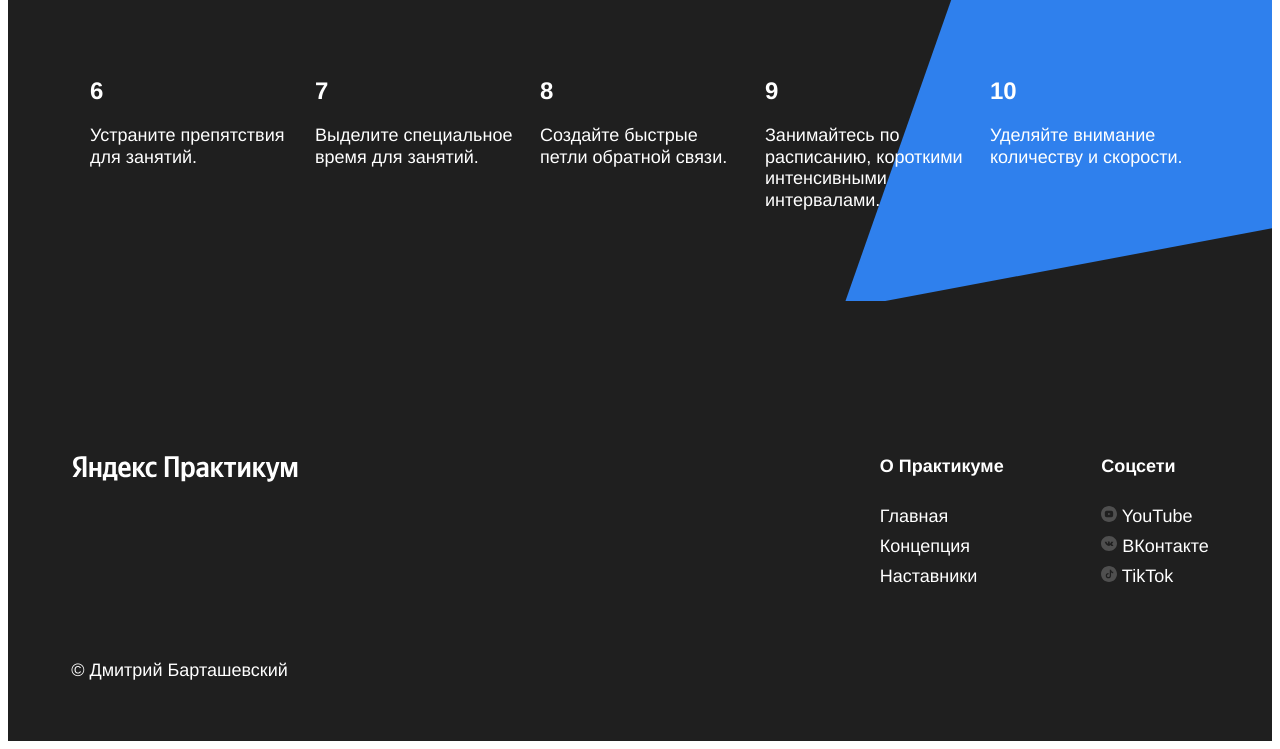
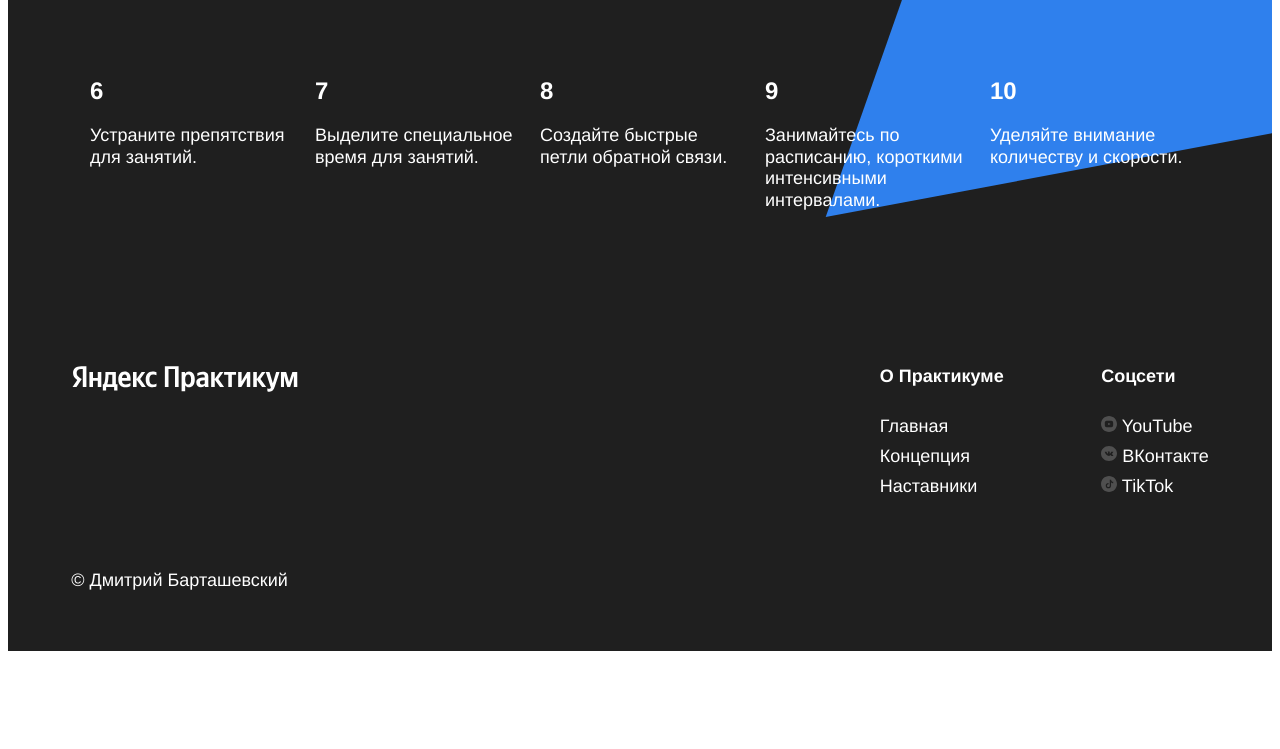
Before and after one commit to Wh1teMag1c/Frontend_1, a plain HTML site: page index.html in a window 1280 px wide. Shown: the part 3193-3942 px from the top of the page. After the commit the page ends 3852 px from the top, so only its background shows below. Drawn offline with Linux system fonts and the light colour scheme.

Commit message:
update triangle

```diff
--- a/styles/style.css
+++ b/styles/style.css
@@ -262,21 +262,23 @@
 .kaufman__triangle {
   margin: 0;
   position: absolute;
-  right: -200px;
+  right: -210px;
   top: 0;
   width: 877px;
   height: 877px;
   background-image: url("/images/kaufman-triangle.svg");
-  z-index: 0;
+  background-size: 877px 877px;
+  z-index: 1;
 }
 
 .footer {
   min-height: 250px;
   position: relative;
   background-color: #1f1f1f;
-  padding-top: 150px;
+  padding-top: 60px;
   padding-bottom: 40px;
   display: flex;
+  z-index: 0;
 }
 
 .footer__columns {
```
